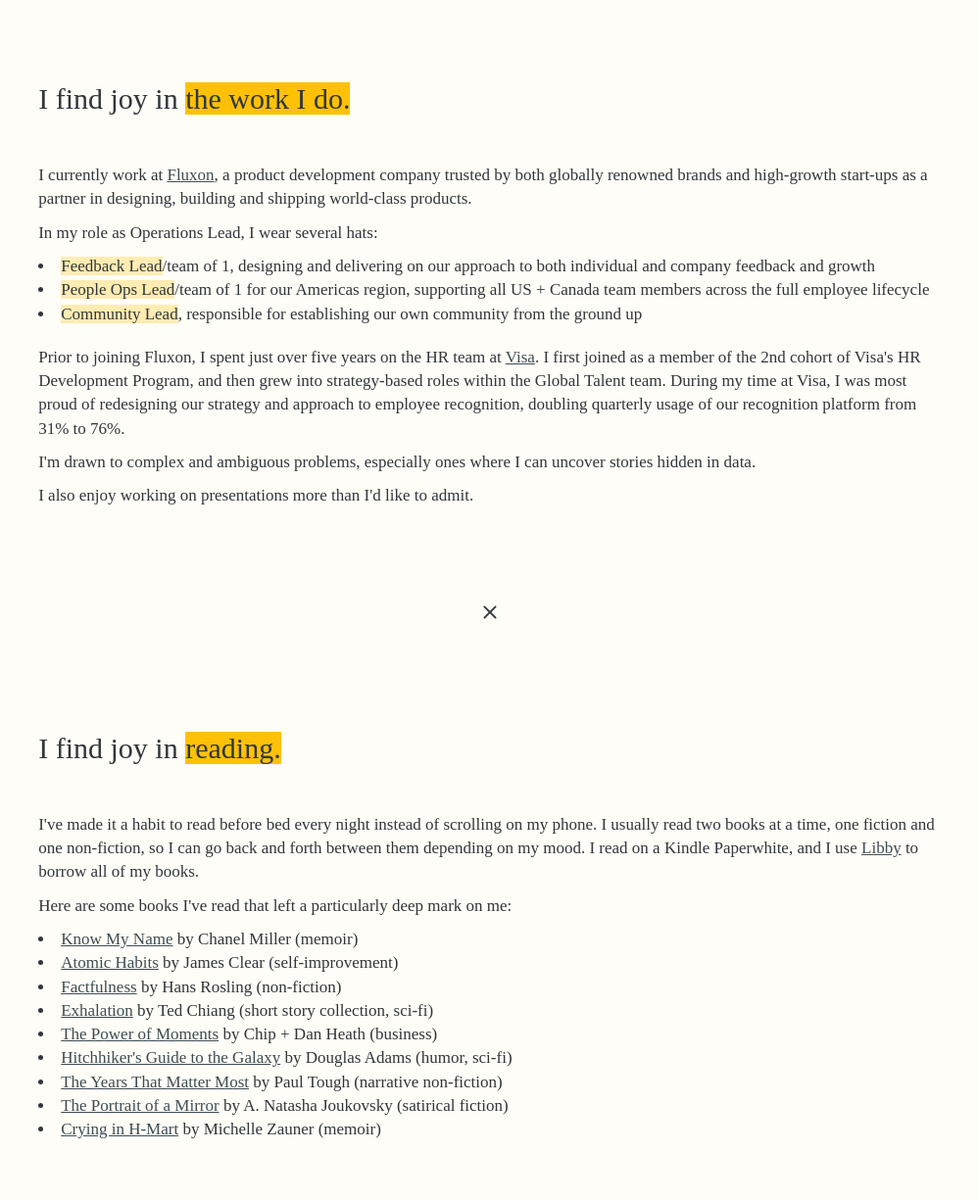
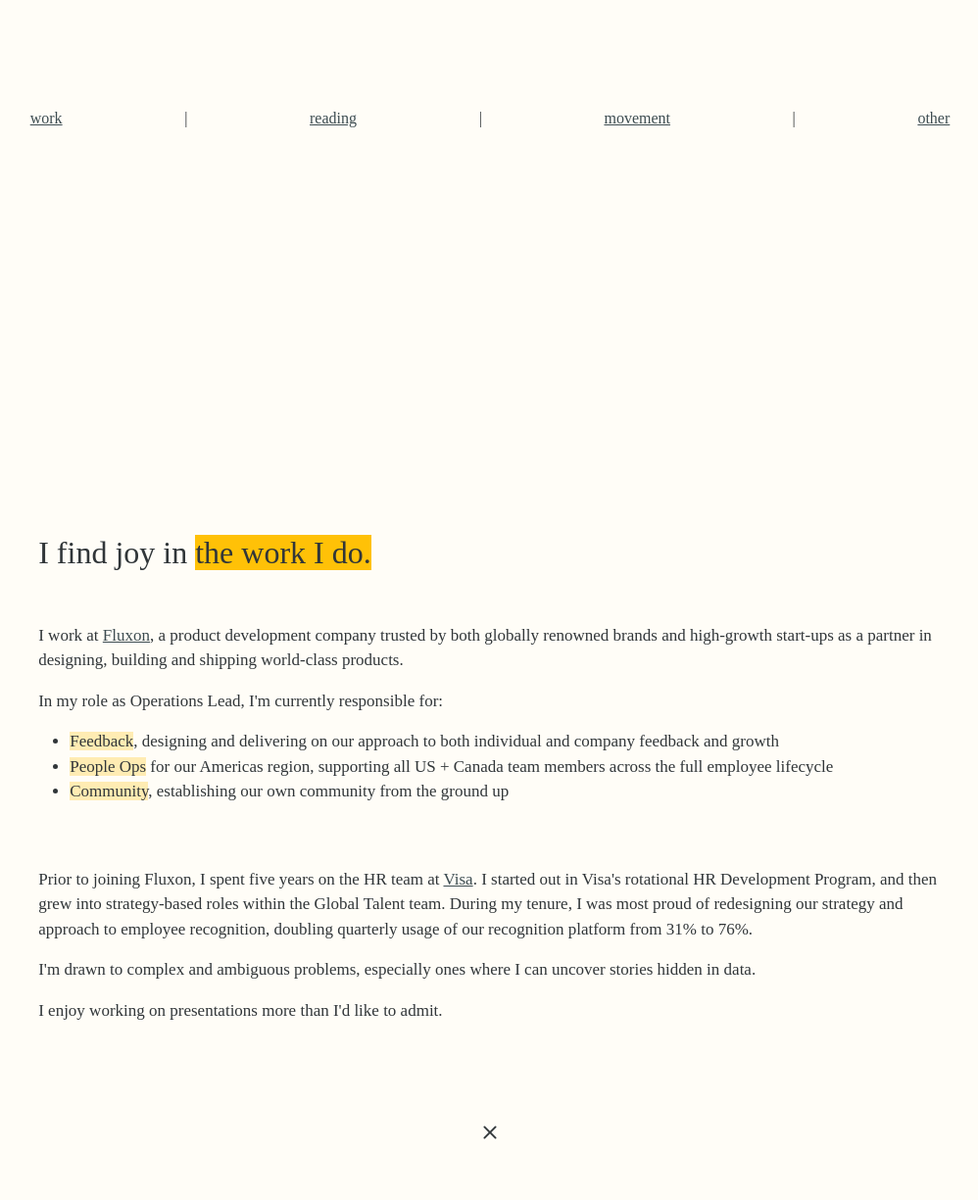
Before and after one commit to helloqtran/helloqtran.github.io, a plain HTML site: page index.html in a window 1280 px wide. Shown: the part 335-1560 px from the top of the page at 98% size, without its empty margins (140-1138 px from the left). Drawn offline with nearby package versions, Linux system fonts and the light colour scheme; a web font is replaced by a local one.

Commit message:
Add files via upload

```diff
--- a/index.html
+++ b/index.html
@@ -1,39 +1,47 @@
 <!DOCTYPE html>
-<head>
+
+<html lang="en">
+  <head>
     <meta charset="utf-8">
-    <meta http-equiv="X-UA-Compatible" content="IE=edge">
     <meta name="viewport" content="width=device-width, initial-scale=1">
     <title>About Me, Queenie.</title>
-    <link rel="icon" type="image/x-icon" href="/stars.svg">
-
-    <!-- Bootstrap -->
-    <link rel="stylesheet" href="https://cdn.jsdelivr.net/npm/bootstrap@3.4.1/dist/css/bootstrap.min.css" integrity="sha384-HSMxcRTRxnN+Bdg0JdbxYKrThecOKuH5zCYotlSAcp1+c8xmyTe9GYg1l9a69psu" crossorigin="anonymous">
-
+    <link rel="icon" type="image/x-icon" href="stars.svg">
+    <link href="https://cdn.jsdelivr.net/npm/bootstrap@5.3.0-alpha3/dist/css/bootstrap.min.css" rel="stylesheet" integrity="sha384-KK94CHFLLe+nY2dmCWGMq91rCGa5gtU4mk92HdvYe+M/SXH301p5ILy+dN9+nJOZ" crossorigin="anonymous">
     <link rel="stylesheet" href="main.css">
     <link rel="preconnect" href="https://fonts.googleapis.com">
     <link rel="preconnect" href="https://fonts.gstatic.com" crossorigin>
     <link href="https://fonts.googleapis.com/css2?family=Noto+Sans+TC:wght@300&family=Scope+One&display=swap" rel="stylesheet">
-
 </head>
 
 <html>
     <body>
+        <script src="https://cdn.jsdelivr.net/npm/bootstrap@5.3.0-alpha3/dist/js/bootstrap.bundle.min.js" integrity="sha384-ENjdO4Dr2bkBIFxQpeoTz1HIcje39Wm4jDKdf19U8gI4ddQ3GYNS7NTKfAdVQSZe" crossorigin="anonymous"></script>
+
         <div id="hi">
             <h1>Hi,<br>I'm Queenie.</h1>
         </div>
 
+        <nav class="navbar sticky-top">
+          <div class="container">
+              <a class="nav-item" href="#work">work</a> | <a href="#reading">reading</a> | <a href="#movement">movement</a> | <a href="#other">other</a>
+          </div>
+        </nav>
+
         <div id="work">
             <h2>I find joy in <span class="highlight">the work I do.</span></h2>
             <br>
-            <p>I currently work at <a href="http://www.fluxon.com" target="_blank">Fluxon</a>, a product development company trusted by both globally renowned brands and high-growth start-ups as a partner in designing, building and shipping world-class products.</p>
-            <p>In my role as Operations Lead, I wear several hats:</p>
-            <li><span class="small-highlight">Feedback Lead</span>/team of 1, designing and delivering on our approach to both individual and company feedback and growth</li>
-            <li><span class="small-highlight">People Ops Lead</span>/team of 1 for our Americas region, supporting all US + Canada team members across the full employee lifecycle</li>
-            <li><span class="small-highlight">Community Lead</span>, responsible for establishing our own community from the ground up</li>
+            <p>I work at <a href="http://www.fluxon.com" target="_blank">Fluxon</a>, a product development company trusted by both globally renowned brands and high-growth start-ups as a partner in designing, building and shipping world-class products.</p>
+            <p>In my role as Operations Lead, I'm currently responsible for:</p>
+            <ul>
+                <li><span class="small-highlight">Feedback</span>, designing and delivering on our approach to both individual and company feedback and growth</li>
+                <li><span class="small-highlight">People Ops</span> for our Americas region, supporting all US + Canada team members across the full employee lifecycle</li>
+                <li><span class="small-highlight">Community</span>, establishing our own community from the ground up</li>
+            </ul>
             <br>
-            <p>Prior to joining Fluxon, I spent just over five years on the HR team at <a href="https://usa.visa.com/" target="_blank">Visa</a>. I first joined as a member of the 2nd cohort of Visa's HR Development Program, and then grew into strategy-based roles within the Global Talent team. During my time at Visa, I was most proud of redesigning our strategy and approach to employee recognition, doubling quarterly usage of our recognition platform from 31% to 76%.</p>
+            <br>
+            <p>Prior to joining Fluxon, I spent five years on the HR team at <a href="https://usa.visa.com/" target="_blank">Visa</a>. I started out in Visa's rotational HR Development Program, and then grew into strategy-based roles within the Global Talent team. During my tenure, I was most proud of redesigning our strategy and approach to employee recognition, doubling quarterly usage of our recognition platform from 31% to 76%.</p>
             <p>I'm drawn to complex and ambiguous problems, especially ones where I can uncover stories hidden in data.</p>
-            <p>I also enjoy working on presentations more than I'd like to admit.</p>
+            <p>I enjoy working on presentations more than I'd like to admit.</p>
         </div>
 
         <svg xmlns="http://www.w3.org/2000/svg" width="16" height="30" fill="currentColor" class="bi bi-x" viewBox="0 0 16 16">
@@ -44,17 +52,10 @@
             <h2>I find joy in <span class="highlight">reading.</span></h2>
             <br>
             <p>I've made it a habit to read before bed every night instead of scrolling on my phone. I usually read two books at a time, one fiction and one non-fiction, so I can go back and forth between them depending on my mood. I read on a Kindle Paperwhite, and I use <a href="https://www.overdrive.com/apps/libby" target="_blank">Libby</a> to borrow all of my books.</p>
-            <p>Here are some books I've read that left a particularly deep mark on me:</p>
-
-            <li><a href="https://www.goodreads.com/book/show/50196744-know-my-name" target="_blank">Know My Name</a> by Chanel Miller (memoir)</li>
-            <li><a href="https://www.goodreads.com/book/show/40121378-atomic-habits" target="_blank">Atomic Habits</a> by James Clear (self-improvement)</li>
-            <li><a href="https://www.goodreads.com/book/show/36185940-factfulness" target="_blank">Factfulness</a> by Hans Rosling (non-fiction)</li>
-            <li><a href="https://www.goodreads.com/book/show/55710304-exhalation" target="_blank">Exhalation</a> by Ted Chiang (short story collection, sci-fi)</li>
-            <li><a href="https://www.goodreads.com/book/show/40732657-the-power-of-moments" target="_blank">The Power of Moments</a> by Chip + Dan Heath (business)</li>
-            <li><a href="https://www.goodreads.com/book/show/42410904-the-hitchhiker-s-guide-to-the-galaxy" target="_blank">Hitchhiker's Guide to the Galaxy</a> by Douglas Adams (humor, sci-fi)</li>
-            <li><a href="https://www.goodreads.com/book/show/50781726-the-years-that-matter-most" target="_blank">The Years That Matter Most</a> by Paul Tough (narrative non-fiction)</li>
-            <li><a href="https://www.goodreads.com/book/show/56609700-the-portrait-of-a-mirror" target="_blank">The Portrait of a Mirror</a> by A. Natasha Joukovsky (satirical fiction)</li>
-            <li><a href="https://www.goodreads.com/book/show/55577549-crying-in-h-mart" target="_blank">Crying in H-Mart</a> by Michelle Zauner (memoir)</li>
+            <p>Some of my favorite fiction books are <a href="https://www.goodreads.com/book/show/55710304-exhalation" target="_blank">Exhalation</a> by Ted Chiang, <a href="https://www.goodreads.com/book/show/42410904-the-hitchhiker-s-guide-to-the-galaxy" target="_blank">Hitchhiker's Guide to the Galaxy</a> by Douglas Adams, and <a href="https://www.goodreads.com/book/show/56609700-the-portrait-of-a-mirror" target="_blank">The Portrait of a Mirror</a> by A. Natasha Joukovsky.</p>
+            <p>Non-fiction books I've really enjoyed include <a href="https://www.goodreads.com/book/show/50781726-the-years-that-matter-most" target="_blank">The Years That Matter Most</a> by Paul Tough, <a href="https://www.goodreads.com/book/show/40121378-atomic-habits" target="_blank">Atomic Habits</a> by James Clear, and <a href="https://www.goodreads.com/book/show/40732657-the-power-of-moments" target="_blank">The Power of Moments</a> by Chip + Dan Heath.</p>
+            <p>I have a soft spot for memoirs by AAPI women. I can't recommend <a href="https://www.goodreads.com/book/show/50196744-know-my-name" target="_blank">Know My Name</a> by Chanel Miller, <a href="https://www.goodreads.com/book/show/55577549-crying-in-h-mart" target="_blank">Crying in H-Mart</a> by Michelle Zauner, and <a href="https://www.goodreads.com/en/book/show/56461570" target="_blank">Beautiful Country</a> by Qian Julie Wang highly enough.</p>
+            <p>My favorite book of all time is <a href="https://www.goodreads.com/book/show/50033.Dandelion_Wine" target="_blank">Dandelion Wine</a> by Ray Bradbury. We were required to read (and annotate) this book in high school, and it's stuck with me ever since.</p>
         </div>
 
         <svg xmlns="http://www.w3.org/2000/svg" width="16" height="30" fill="currentColor" class="bi bi-x" viewBox="0 0 16 16">
@@ -73,15 +74,16 @@
           <path d="M4.646 4.646a.5.5 0 0 1 .708 0L8 7.293l2.646-2.647a.5.5 0 0 1 .708.708L8.707 8l2.647 2.646a.5.5 0 0 1-.708.708L8 8.707l-2.646 2.647a.5.5 0 0 1-.708-.708L7.293 8 4.646 5.354a.5.5 0 0 1 0-.708z"/>
         </svg>
 
-        <div>
-            <h2>I find joy in <span class="highlight">lots of other random things.</span></h2>
-            <p>Like many others, I learned how to knit during the pandemic.</p>
-            <p>Unlike many others, I finally learned how to ride a bike during the pandemic (although I haven't ridden much since and honestly might have forgotten how to at this point).</p>
-            <p>Every once in a while, I find the energy to host an overly elaborate dinner for friends. These events have escalated rapidly, with the last dinner taking the form of a pop-up ramen restaurant in my apartment, complete with 2 different types of broth made from scratch, QR code menus, and me taking orders on an iPad.</p>
-            <p>I started learning Mandarin in 2022 and take lessons with a tutor twice a week (<span id="chinese">可是我的中文還說的不好</span>).</p>
-            <p>I'm a sucker for miniature things.</p>
-            <p>I'm also a sucker for kitschy things - one of my most prized possessions is a popsicle purse from <a href="https://www.instagram.com/rommydebommy/" target="_blank">Rommy de Bommy</a>, which I unfortunately broke during a move.</p>
-            <p>When I want some background noise, I usually look for video essays on Youtube (four-hour deep-dives on teen sitcoms from the 00's are my guilty pleasure).</p>
+        <div id="other">
+            <h2>I find joy in <span class="highlight">a lot of other random things.</span></h2>
+            <ul>
+                <li>Like many others, I learned how to knit during the pandemic. Unlike many others, I finally learned how to ride a bike during the pandemic.</li>
+                <li>Every once in a while, I find the energy to host an elaborate dinner for my friends. These events have escalated rapidly - the last one took the form of a pop-up ramen restaurant in my apartment, complete with 2 different types of broth made from scratch, QR code menus, and me taking orders on an iPad.</li>
+                <li>I started learning Mandarin in 2022 and take lessons with a tutor twice a week (<span id="chinese">可是，我的中文還說的不好</span>).</li>
+                <li>I'm a sucker for miniature things.</li>
+                <li>I'm also a sucker for kitschy things - one of my most prized possessions is a popsicle purse from <a href="https://www.instagram.com/rommydebommy/" target="_blank">Rommy de Bommy</a>, which I unfortunately broke during a move.</li>
+                <li>When I want some background noise, I usually look for video essays on Youtube (four-hour deep-dives on teen sitcoms from the 00's are my guilty pleasure).</li>
+            </ul>
         </div>
 
         <svg xmlns="http://www.w3.org/2000/svg" width="16" height="30" fill="currentColor" class="bi bi-x" viewBox="0 0 16 16">
--- a/main.css
+++ b/main.css
@@ -12,10 +12,20 @@ div{
 h1{
     font-size: 60px;
     line-height: 80%;
-    padding-bottom: 30px;
+    padding-top: 10%;
+}
+
+.navbar{
+    margin: 0 3% 20% 3%;
+    background-color: #fffdf7;
+}
+
+.container{
+    text-align: center;
 }
 
 h2{
+    padding-top: 100px;
     padding-bottom: 20px;
 }
 
```
